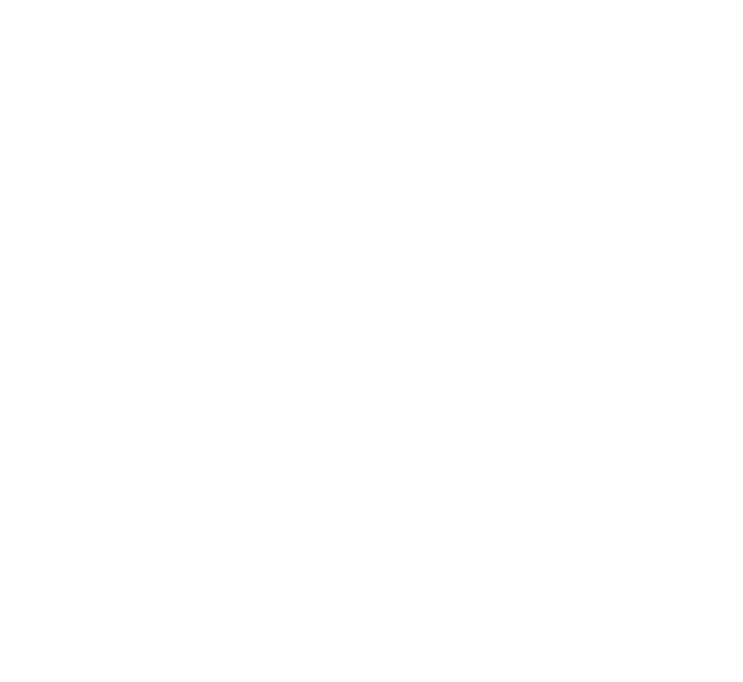
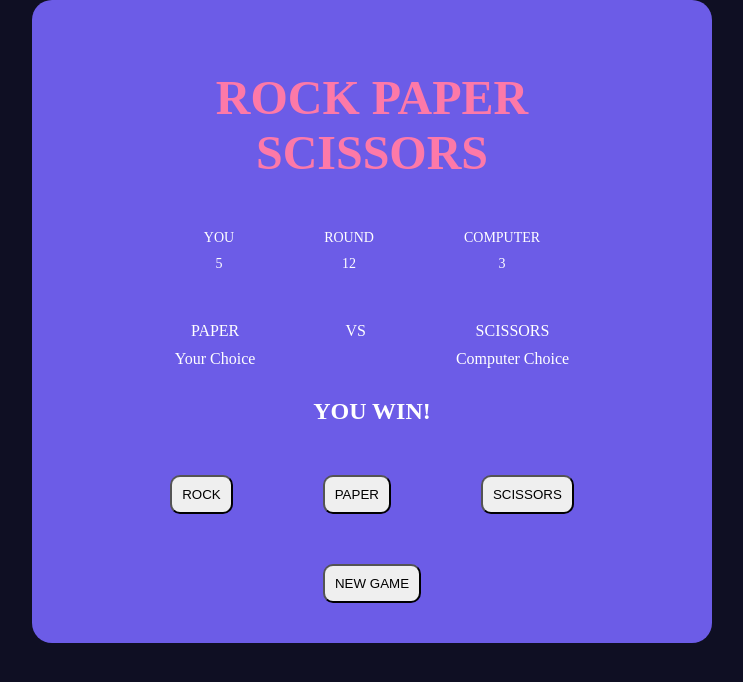
Before and after one commit to Pawaomoro/Rock-Paper-Scissors, a website: page index.html in a window 1280 px wide. Shown: the whole page, without its empty margins (268-1011 px from the left). Drawn offline with Linux system fonts and the light colour scheme.

Commit message:
Add RPS game UI

```diff
--- /dev/null
+++ b/RPS.css
@@ -0,0 +1,72 @@
+*{
+    margin: 0;
+    padding: 0;
+}
+body{
+    background-color: #0f0f23;
+    align-items: center;
+    text-align: center;
+    justify-items: center;
+}
+h1{
+    color: #fd79a8;
+    font-size: 48px;
+    font-weight: bold;
+    margin: 30px;
+}
+.mainContainer{
+    background-color: #6c5ce7;
+    max-width: 600px;
+    align-items: center;
+    justify-items: center;
+    justify-content: center;
+    border-radius: 20px;
+    padding: 40px;
+    margin: 0 auto;
+}
+.scoreSection{
+    display: flex;
+    color: white;
+    font-size: 14px;
+    font-weight: lighter;
+    padding: 20px;
+    margin-bottom: 30px;
+    gap: 90px;
+    justify-content: space-around;
+}
+.scoreLabel{
+    margin-bottom: 10px;
+}
+.choiceValue{
+    margin-bottom: 10px;
+}
+.scoreSection p{
+    display: flex;
+    flex-direction: column;
+}
+
+.battleArena{
+    display: flex;
+    color: white;
+    margin: 30px;
+    gap: 90px;
+}
+.resultMessage{
+    color: white;
+    font-size: 24px;
+    font-weight: bold;
+    margin: 30px;
+}
+.choiceButons{
+    font-size: 16px;
+    margin: 30px;
+    display: flex;
+    gap: 90px;
+    padding: 20px;
+
+}
+button{
+    border-radius: 10px;
+    padding: 10px;
+
+}
--- a/index.html
+++ b/index.html
@@ -5,8 +5,52 @@
     <meta name="viewport" content="width=device-width, initial-scale=1.0">
     <title>Document</title>
     <link rel="stylesheet" href="rock.js">
+    <link rel="stylesheet" href="RPS.css">
 </head>
 <body>
-
+    <div class="mainContainer">
+        <div class="mainTitle">
+            <h1>ROCK PAPER SCISSORS</h1>
+        </div>
+        <div class="scoreSection">
+            <div class="scoreItem">
+                <div class="scoreLabel">YOU</div>
+                <div id="yourResult" class="scoreValue">5</div>
+            </div>
+            <div class="scoreItem">
+                <div class="scoreLabel">ROUND</div>
+                <div id="round" class="scoreValue">12</div>
+            </div>
+            <div class="scoreItem">
+                <div class="scoreLabel">COMPUTER</div>
+                <div id="computerResult" class="scoreValue">3</div>
+            </div>
+        </div>
+        <div class="battleArena">
+           <div class="choiceItem">
+            <div id="yourChoice" class="choiceValue">PAPER</div>
+            <div class="choiceLabel">Your Choice</div>
+           </div>
+           <div class="choiceItem">
+            <div class="choiceLabel">VS</div>
+           </div>
+           <div class="choiceItem">
+            <div id="computerChoice" class="choiceValue">SCISSORS</div>
+            <div class="choiceLabel">Computer Choice</div>
+           </div>
+        </div>
+        <div class="resultMessage">
+            <div id="result"></div>
+            <p>YOU WIN!</p>
+        </div>
+        <div class="choiceButons">
+            <button>ROCK</button>
+            <button>PAPER</button>
+            <button>SCISSORS</button>
+        </div>
+        <div class="resetButton">
+            <button>NEW GAME</button>
+        </div>
+    </div>
 </body>
 </html>
```
Also changed, not shown: 1 other file.
